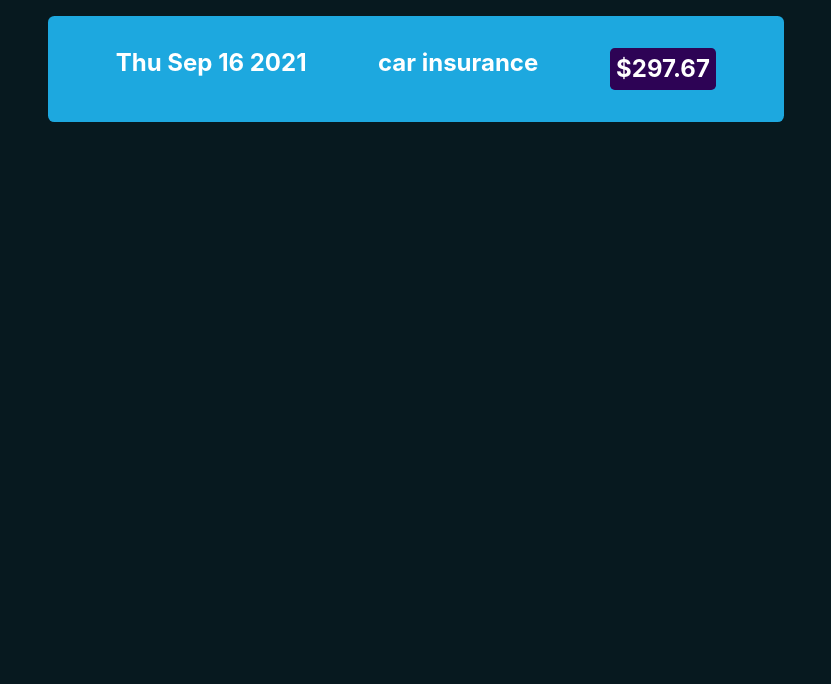
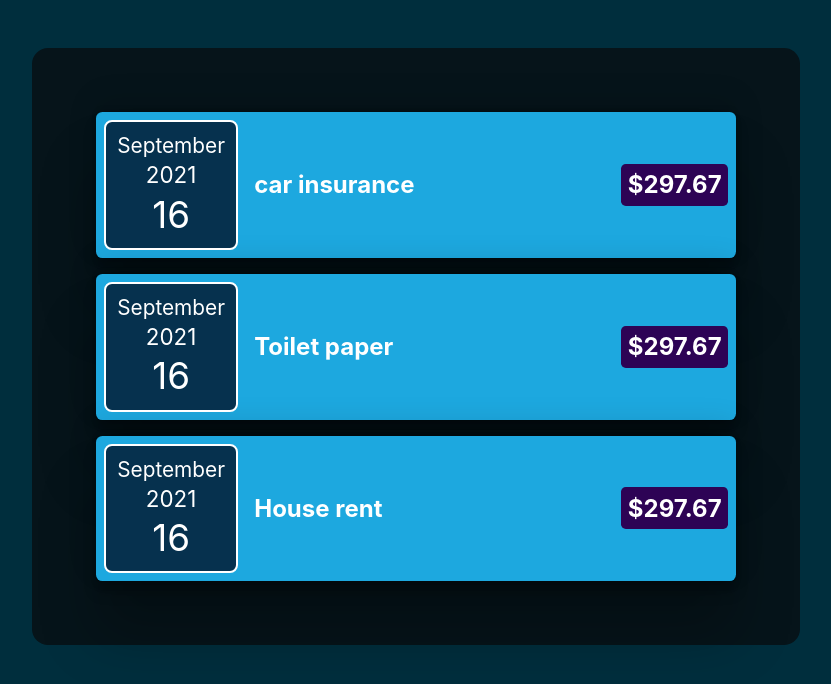
Before and after one commit to Sidiik/React-Refresher-expenses-app, a React (Create React App) app: page / in a window 1280 px wide. Shown: the top 684 px of the page, without its empty margins (224-1055 px from the left). Built offline with nearby package versions, Linux system fonts and the light colour scheme.

Commit message:
decovering

```diff
--- a/src/App.js
+++ b/src/App.js
@@ -1,4 +1,5 @@
 import ExpenseItem from "./components/ExpenseItem";
+import Expenses from "./components/Expenses";
 function App() {
   const expenses = [
     {
@@ -19,10 +20,7 @@ function App() {
   ];
   return (
     <div className="App">
-      <ExpenseItem
-        title={expenses[0].title}
-        date={expenses[0].date.toDateString()}
-      />
+      <Expenses expenses={expenses} />
     </div>
   );
 }
--- /dev/null
+++ b/src/components/ExpenseDate.css
@@ -0,0 +1,19 @@
+.e-date {
+  background: rgb(6, 49, 78);
+  padding: 0.7rem;
+  border-radius: 0.5rem;
+  border: 2px solid #fff;
+}
+.month {
+  font-size: 1.3rem;
+}
+.day {
+  font-size: 2.3rem;
+}
+.year {
+  padding: 0.2rem;
+  font-size: 1.4rem;
+}
+.e-date {
+  text-align: center;
+}
--- /dev/null
+++ b/src/components/ExpenseDate.js
@@ -0,0 +1,15 @@
+import "./ExpenseDate.css";
+function ExpenseDate(props) {
+  const month = props.date.toLocaleString("en-US", { month: "long" });
+  const day = props.date.toLocaleString("en-Us", { day: "2-digit" });
+  const year = props.date.getFullYear();
+  return (
+    <div className="e-date">
+      <div className="month">{month}</div>
+      <div className="year">{year}</div>
+      <div className="day">{day}</div>
+    </div>
+  );
+}
+
+export default ExpenseDate;
--- a/src/components/ExpenseItem.css
+++ b/src/components/ExpenseItem.css
@@ -1,13 +1,22 @@
 .expense-item {
   display: flex;
   justify-content: space-around;
+  align-items: center;
   background-color: rgb(29, 168, 223);
-  padding: 2rem;
+  padding: 0.5rem;
   margin: 1rem;
   border-radius: 0.4rem;
+  box-shadow: rgba(0, 0, 0, 0.25) 0px 54px 55px,
+    rgba(0, 0, 0, 0.12) 0px -12px 30px, rgba(0, 0, 0, 0.12) 0px 4px 6px,
+    rgba(0, 0, 0, 0.17) 0px 12px 13px, rgba(0, 0, 0, 0.09) 0px -3px 5px;
 }
 .e-price {
   background-color: rgb(45, 3, 85);
   padding: 0.4rem;
   border-radius: 0.3rem;
 }
+
+.e-description {
+  flex: 1;
+  margin-left: 1rem;
+}
--- a/src/components/ExpenseItem.jsx
+++ b/src/components/ExpenseItem.jsx
@@ -1,12 +1,11 @@
+import ExpenseDate from "./ExpenseDate";
 import "./ExpenseItem.css";
 function ExpenseItem(props) {
   const desc = props.title;
-  console.log(props.date);
+
   return (
     <div className="expense-item">
-      <div className="e-date">
-        <h2> {props.date} </h2>
-      </div>
+      <ExpenseDate date={props.date} />
       <div className="e-description">
         <h2> {desc} </h2>
       </div>
--- /dev/null
+++ b/src/components/Expenses.css
@@ -0,0 +1,6 @@
+.expenses {
+  background: rgb(6, 20, 26);
+  padding: 3rem;
+  margin-top: 3rem;
+  border-radius: 1rem;
+}
--- /dev/null
+++ b/src/components/Expenses.jsx
@@ -0,0 +1,13 @@
+import ExpenseItem from "./ExpenseItem";
+import "./Expenses.css";
+function Expenses(props) {
+  const { expenses } = props;
+  return (
+    <div className="expenses">
+      <ExpenseItem title={expenses[0].title} date={expenses[0].date} />
+      <ExpenseItem title={expenses[1].title} date={expenses[1].date} />
+      <ExpenseItem title={expenses[2].title} date={expenses[2].date} />
+    </div>
+  );
+}
+export default Expenses;
--- a/src/index.css
+++ b/src/index.css
@@ -6,7 +6,7 @@
 body {
   width: 60%;
   margin: auto;
-  background-color: rgb(7, 25, 31);
+  background-color: rgb(0, 46, 61);
   color: #fff;
   font-family: -apple-system, BlinkMacSystemFont, "Segoe UI", "Roboto", "Oxygen",
     "Ubuntu", "Cantarell", "Fira Sans", "Droid Sans", "Helvetica Neue",
```
